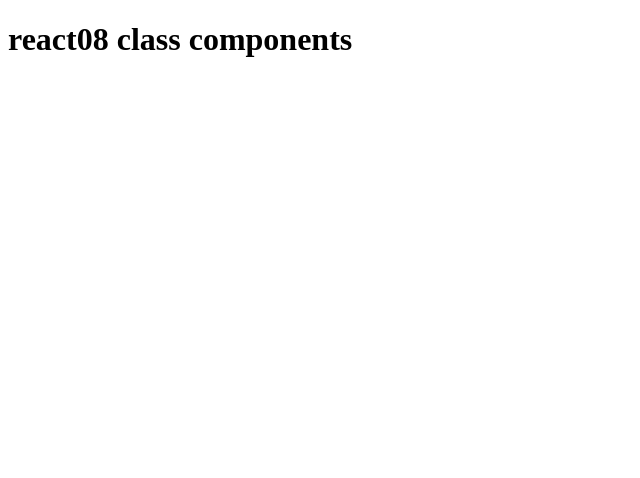
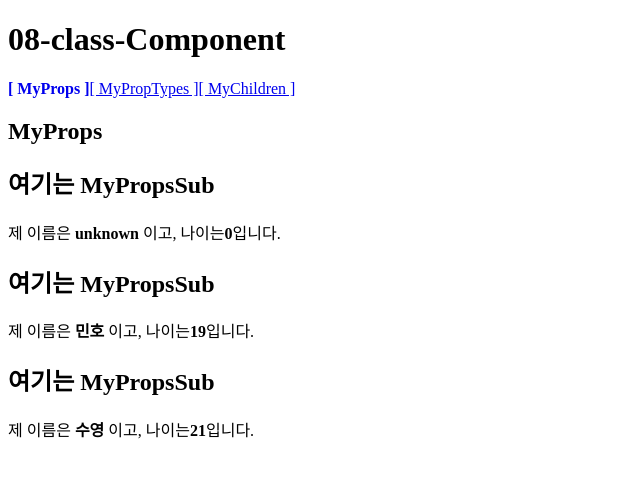
Before and after one commit to sujinlove/react_study, a React (Create React App) app in the folder react08_class_component/: page /myprops in a window 1280 px wide. Shown: the top 478 px of the page, without its empty margins (0-640 px from the left). Built offline with nearby package versions, Linux system fonts and the light colour scheme.

Commit message:
change myprops & mypropssub to class class component

```diff
--- a/react08_class_component/src/App.js
+++ b/react08_class_component/src/App.js
@@ -1,12 +1,48 @@
+// 예제 5를 컴포넌트로 구현하기
 import React from "react";
-import { Route, Link, Switch } from "react-router-dom";
+import { Route, NavLink, Switch } from "react-router-dom";
 
-const App = () => {
-  return (
-    <div>
-      <h1>react08 class components</h1>
-    </div>
-  );
-};
+import MyProps from "./components/MyProps";
+import MyPropTypes from "./components/MyPropTypes";
+import MyChildren from "./components/MyChildren";
+
+class App extends React.Component {
+  // Inline CSS 를 리턴하기 위한 getter 함수 정의
+  get myStyle() {
+    return {
+      fontWeight: "bold",
+      color: "#bc82514",
+      textDecoration: "none"
+    };
+  }
+  /**
+   * 화면에 렌더링할 JSX 내용을 리턴하는 함수
+   */
+  render() {
+    return (
+      <div>
+        <h1>08-class-Component</h1>
+
+        {/* NavLink는 현재 머물고 있는 URL에 적용할 CSS를 지정할 수 있다. */}
+        <NavLink activeStyle={this.myStyle} to="/myprops">
+          [ MyProps ]
+        </NavLink>
+        <NavLink activeStyle={this.myStyle} to="/myproptypes">
+          [ MyPropTypes ]
+        </NavLink>
+        <NavLink activeStyle={this.myStyle} to="/mychidren">
+          [ MyChildren ]
+        </NavLink>
+
+        <Switch>
+          <Route path="/myprops" component={MyProps} />
+          <Route path="/myproptypes" component={MyPropTypes} />
+          <Route path="/mychidren" component={MyChildren} />
+          <Route path="/" />
+        </Switch>
+      </div>
+    );
+  }
+}
 
 export default App;
--- /dev/null
+++ b/react08_class_component/src/components/MyChildren.js
@@ -0,0 +1,15 @@
+import React from "react";
+
+import MychildrenSub from "./MyChildrenSub";
+
+class MyChildren extends React.Component {
+  render() {
+    return (
+      <div>
+        <h2>MyChildren</h2>
+      </div>
+    );
+  }
+}
+
+export default MyChildren;
--- /dev/null
+++ b/react08_class_component/src/components/MyChildrenSub.js
@@ -0,0 +1,40 @@
+import React from "react";
+
+import PropTypes from "prop-types";
+
+// props 파라미터를 비구조 문법으로 나누는 구문을 생략하고,
+// 파라미터에 비구조 문법을 직접 정의 하는 형태
+//const MyChildrenSub = props => {
+//    const { width, height, children } = props;
+
+const MyChildrenSub = ({ width, height, children }) => {
+  const myStyle = {
+    width: width + "px",
+    height: height + "px",
+    border: "5px solid #d5d5d5",
+    wmargin: "10px"
+  };
+
+  return (
+    <div>
+      <h3>MyChildrenSub</h3>
+      <p style={myStyle}>{children}</p>
+    </div>
+  );
+};
+
+// 속성들에 대한 타입 정의
+MyChildrenSub.propTypes = {
+  width: PropTypes.number.isRequired,
+  height: PropTypes.number.isRequired,
+  children: PropTypes.string
+};
+
+// 속성들에 대한 기본값을 JSON으로 정의 ( 객체이름 고정 )
+MyChildrenSub.defaultProps = {
+  width: 300,
+  height: 100,
+  children: "내용이 없습니다."
+};
+
+export default MyChildrenSub;
--- /dev/null
+++ b/react08_class_component/src/components/MyPropTypes.js
@@ -0,0 +1,14 @@
+import React from "react";
+import MyPropTypesSub from "./MyPropsTypesSub";
+
+class MyPropTypes extends React.Component {
+  render() {
+    return (
+      <div>
+        <h2>MyPropTypes</h2>
+      </div>
+    );
+  }
+}
+
+export default MyPropTypes;
--- /dev/null
+++ b/react08_class_component/src/components/MyProps.js
@@ -0,0 +1,19 @@
+import React from "react";
+
+import MyPropsSub from "./MyPropsSub";
+
+class MyProps extends React.Component {
+  render() {
+    return (
+      <div>
+        <h2>MyProps</h2>
+
+        <MyPropsSub />
+        <MyPropsSub name="민호" age="19" />
+        <MyPropsSub name="수영" age="21" />
+      </div>
+    );
+  }
+}
+
+export default MyProps;
--- /dev/null
+++ b/react08_class_component/src/components/MyPropsSub.js
@@ -0,0 +1,31 @@
+import React from "react";
+
+class MyPropsSub extends React.Component {
+  // 화면에 렌더링할 JSX 내용을 리턴하는 함수
+  render() {
+    // Component 클래스는 props 라는 멤버변수를 내장한다.
+    // "this.props.사용자_지정_변수" 형식으로 값에 접근할 수 있다.
+
+    console.group("MyPropsSub");
+    console.dir(this.props);
+    console.groupEnd();
+
+    return (
+      <div>
+        <h2>여기는 MyPropsSub</h2>
+        <p>
+          제 이름은 <b>{this.props.name}</b> 이고, 나이는<b>{this.props.age}</b>
+          입니다.
+        </p>
+      </div>
+    );
+  }
+}
+
+// 속성값이 전달되지 않을 경우를 대비하여 기본값을 JSON으로 정의해 둘 수 있다. (객체이름 고정)
+MyPropsSub.defaultProps = {
+  name: "unknown",
+  age: 0
+};
+
+export default MyPropsSub;
--- /dev/null
+++ b/react08_class_component/src/components/MyPropsTypesSub.js
@@ -0,0 +1,34 @@
+import React from "react";
+
+// 컴포넌트 props의 필수 여부를 지정하거나 props의 DataType을 지정할 때 사용
+import propTypes from "prop-types";
+
+const MyPropsTypesSub = props => {
+  // 비구조 문법을 통해 변수 속성값을 변수로 선언
+  // {props.name} => {name} 으로 사용 가능
+  const { name, age, hobby } = props;
+
+  return (
+    <div>
+      {/* 컴포넌트에게 props 전달하기 */}
+      <p>
+        안녕하세요, 제 이름은 {name}이고, 나이는 {age}세 입니다.
+      </p>
+
+      <p> {hobby && <span>제 취미는 {hobby} 입니다.</span>} </p>
+    </div>
+  );
+};
+
+/* 이 컴포넌트로 전달되는 props 값들에 대한 형식과 필수 여부 지정 */
+// 규칙에 맞지 않는 props값에 대해 브라우저 개발자 콘솔에 Warning 메시지가 출력된다.
+MyPropsTypesSub.propTypes = {
+  // name 속성의 데이터 타입을 문자열 지정
+  name: propTypes.string,
+  age: propTypes.number,
+  // hobby 데이터 타입과 필수 여부 비정
+  // --> 필수 여부 설정은 데이터타입 뒤에 ".isRequired"를 추가 명시
+  hobby: propTypes.string.isRequired
+};
+
+export default MyPropsTypesSub;
```
